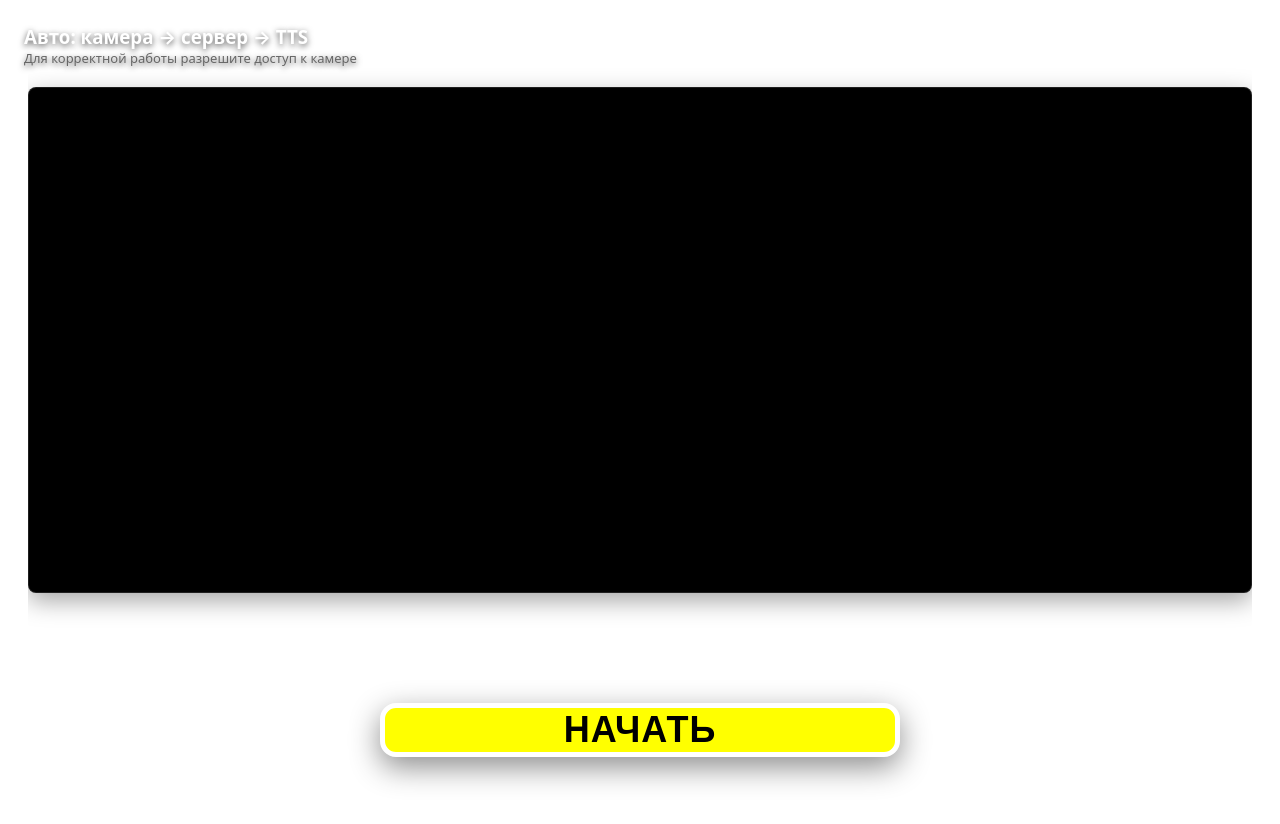
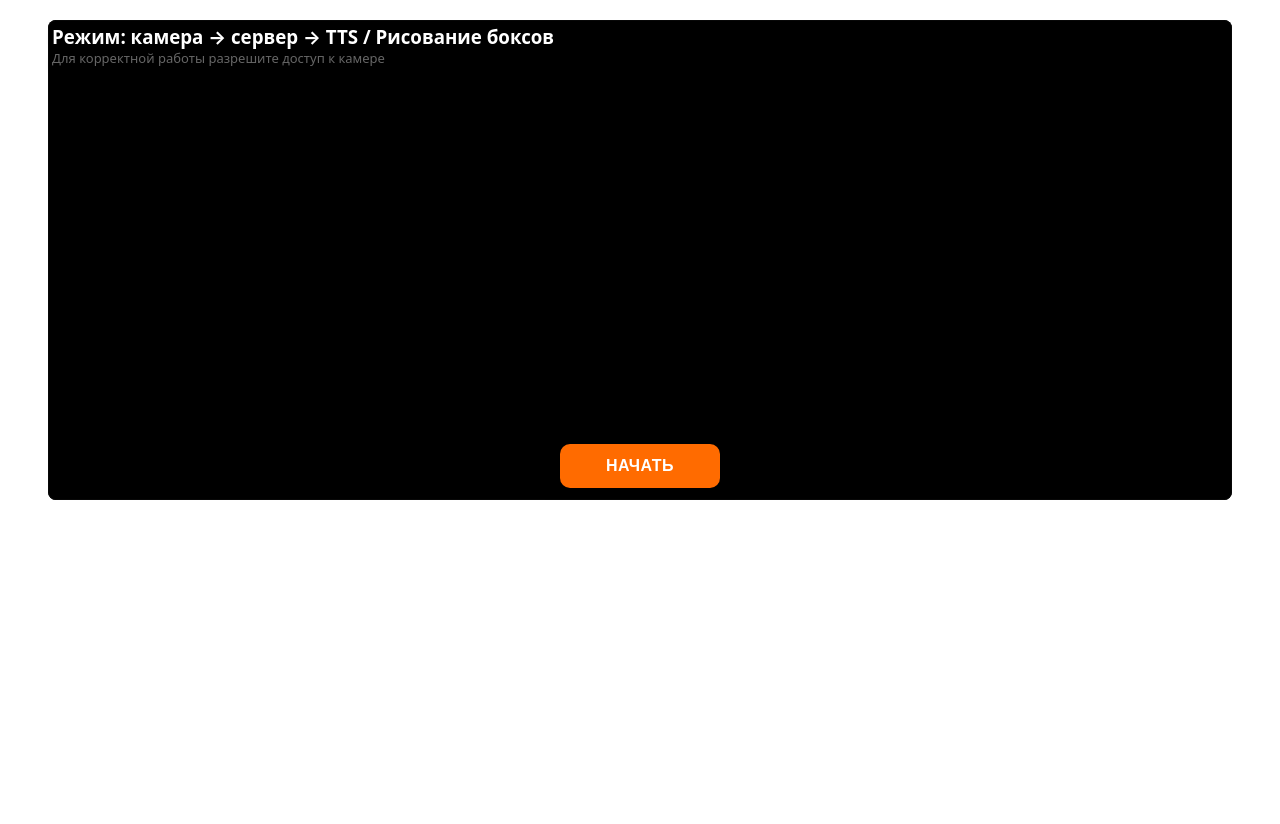
Before and after one commit to vplotnikov16/cv-navigation-assistant, a FastAPI app: page / in a window 1280 px wide. Run offline with FastAPI, Linux system fonts and the light colour scheme.

Commit message:
new: обновление интерфейса и исправление рамок

```diff
--- a/app/static/css/index.css
+++ b/app/static/css/index.css
@@ -1,20 +1,8 @@
-/* layout для камеры + фон + кнопка START */
+/* layout для камеры + кнопка START (обновлённая версия) */
 
-/* фон: размытое видео во весь экран */
-#bg-video {
-  position: fixed;
-  top: 0;
-  left: 0;
-  width: 100vw;
-  height: 100vh;
-  object-fit: cover; /* сохраняет aspect ratio, заполняет экран */
-  filter: blur(14px) brightness(0.9) saturate(0.9);
-  transform: scale(1.03); /* небольшой кроп, чтобы край не был виден при блюре */
-  z-index: 0;
-  pointer-events: none; /* чтобы не мешало кликам */
-}
+/* Убрали фон #bg-video — он больше не используется */
 
-/* основной корневой контейнер страницы (помещается поверх фонового видео) */
+/* основной корневой контейнер страницы (поверх видео) */
 .camera-root {
   position: relative;
   z-index: 1;
@@ -22,100 +10,129 @@
   box-sizing: border-box;
   display: flex;
   flex-direction: column;
-  padding: 16px;
-  gap: 12px;
+  padding: 8px;
+  gap: 8px;
+  align-items: center;
 }
 
-/* Верхняя часть — реальное фото камеры (занимает ~2/3 пространства) */
+/* Контейнер для видео (foreground) — относительно, чтобы overlay и кнопка могли быть абсолютными */
 .camera-foreground {
-  flex: 2 1 0%;
+  position: relative;
+  width: 100%;
+  max-width: 1200px;
+  box-sizing: border-box;
+  background: #000;
+  border-radius: 8px;
+  overflow: hidden;
+  /* видимая высота области, где располагается видео и overlay */
+  height: 60vh;
   display: flex;
   align-items: center;
   justify-content: center;
-  overflow: hidden;
 }
 
-/* Видео в foreground: сохраняем aspect ratio, центрируем, вертикальный формат */
+/* Видео: занимает всю видимую область контейнера, обрезается по краям (cover) */
 #video {
-  max-height: calc(66vh - 24px);
-  width: auto;
-  height: auto;
-  object-fit: contain; /* сохраняет aspect ratio */
   display: block;
-  border: 1px solid rgba(255,255,255,0.12);
-  border-radius: 8px;
-  box-shadow: 0 8px 24px rgba(0,0,0,0.35);
-  z-index: 3;
+  width: 100%;
+  height: 100%;
+  object-fit: cover;   /* важно: видео заполняет контейнер и не оставляет полос */
+  -o-object-fit: cover;
   background: #000;
+  border: none;
+  z-index: 1;
 }
 
-/* Нижняя треть — большая контрастная кнопка */
+/* overlay canvas поверх видео — точно покрывает видимую область */
+#overlay {
+  position: absolute;
+  left: 0;
+  top: 0;
+  width: 100%;
+  height: 100%;
+  pointer-events: none; /* чтобы клики проходили сквозь canvas */
+  z-index: 5;
+}
+
+/* скрытый холст для захвата кадра остаётся невидимым */
+#canvas {
+  display: none;
+}
+
+/* мета-инфо (заголовок) — поверх видео слева сверху */
+.camera-meta {
+  position: absolute;
+  top: 12px;
+  left: 12px;
+  z-index: 10;
+  color: #fff;
+  text-shadow: 0 2px 6px rgba(0,0,0,0.7);
+  pointer-events: none;
+}
+
+/* Кнопка НАЧАТЬ — теперь поверх видео, по центру внизу; ширина ~1/6 viewport */
 .camera-controls {
-  flex: 1 1 0%;
+  position: absolute;
+  left: 50%;
+  bottom: 12px;
+  transform: translateX(-50%);
+  z-index: 12;
   display: flex;
   align-items: center;
   justify-content: center;
-  padding: 10px;
-  box-sizing: border-box;
+  pointer-events: auto; /* кнопка должна получать клики */
 }
 
-/* кнопка НАЧАТЬ */
+/* Уменьшенная старт-кнопка: примерно 1/6 ширины экрана, с ограничениями */
 #start-button {
-  width: min(92%, 520px);
-  height: min(82%, 140px); /* большая кнопка */
-  font-size: 36px;
+  width: min(16.6vw, 160px); /* примерно 1/6 viewport-width, максимум 160px */
+  min-width: 84px;
+  padding: 8px 12px;
+  height: 44px;
+  font-size: 16px;
   font-weight: 700;
-  background: var(--start-btn-bg);
-  color: var(--start-btn-color);
-  border: 5px solid var(--start-btn-border);
-  border-radius: 16px;
-  box-shadow: 0 10px 30px rgba(0,0,0,0.45);
+  border-radius: 10px;
+  border: none;
+  background: #ff6b00;
+  color: white;
+  box-shadow: 0 8px 20px rgba(0,0,0,0.35);
   cursor: pointer;
   display: inline-flex;
   align-items: center;
   justify-content: center;
   text-transform: uppercase;
-  letter-spacing: 1px;
+  letter-spacing: 0.5px;
 }
 
 /* фокус/hover для доступности */
 #start-button:focus {
-  outline: 4px solid #fff;
-  outline-offset: 4px;
+  outline: 3px solid rgba(255,255,255,0.9);
+  outline-offset: 3px;
 }
 
 #start-button:active {
-  transform: translateY(2px);
+  transform: translateY(1px);
 }
 
-/* Скрытый холст для захвата кадра остаётся невидимым */
-#canvas {
-  display: none;
+/* Лог (если откроете) — поверх, но не мешает */
+#log {
+  position: relative;
+  z-index: 10;
 }
 
-/* Мелкие элементы: заголовок и подсказки — делаем видимыми и контрастными */
-.camera-meta {
-  position: absolute;
-  top: 12px;
-  left: 12px;
-  z-index: 4;
-  color: #fff;
-  text-shadow: 0 2px 6px rgba(0,0,0,0.7);
+/* Адаптация для маленьких экранов (телефонов) */
+@media (max-width: 420px) {
+  .camera-foreground { height: 55vh; }
+  #start-button { width: min(20vw, 120px); font-size: 15px; height: 42px; }
 }
 
-/* лог под кнопкой (если нужен) — перекрывать не будет */
-#log {
-  position: relative;
-  z-index: 4;
+/* Если нужно — тонкая рамка вокруг контейнера */
+.camera-foreground::after {
+  content: "";
+  position: absolute;
+  inset: 0;
+  pointer-events: none;
+  border-radius: 8px;
+  box-shadow: inset 0 0 0 1px rgba(255,255,255,0.03);
+  z-index: 2;
 }
-
-/* адаптация для узких экранов (вертикальные телефоны) */
-@media (max-width: 420px) {
-  #start-button {
-    font-size: 28px;
-    height: 110px;
-  }
-  #video {
-    max-height: calc(60vh - 20px);
-  }
-}
--- a/app/static/js/index.js
+++ b/app/static/js/index.js
@@ -1,13 +1,13 @@
 // app/static/js/index.js
-// Универсальный клиент JS: камера, WebSocket, TTS, голосовые команды (robust для Chromium/Safari/desktop/mobile).
+// Универсальный клиент JS: камера, WebSocket, TTS, голосовые команды.
 // Подключается с `defer` — DOM уже готов.
 
 (function () {
   // UI elements
   const logEl = document.getElementById('log');
   const video = document.getElementById('video');         // foreground (clear)
-  const bgVideo = document.getElementById('bg-video');   // background (blurred via CSS)
-  const canvas = document.getElementById('canvas');
+  // const bgVideo = document.getElementById('bg-video'); // removed (not used)
+  const canvas = document.getElementById('canvas');      // hidden capture canvas
   const startBtn = document.getElementById('start-button');
   const voiceBtn = document.getElementById('voice-btn');
   const voiceStatus = document.getElementById('voice-status');
@@ -141,7 +141,6 @@
     });
   }
 
-
   function waitForWsClosed(timeoutMs = 2000) {
     return new Promise((resolve) => {
       try {
@@ -209,7 +208,6 @@ async function ensureWSAlive() {
     }
   }
 
-
   // Camera
   async function startCamera() {
     try {
@@ -240,7 +238,7 @@ async function ensureWSAlive() {
           getUserMedia.call(navigator, { video: true, audio: false }, resolve, reject);
         });
       }
-      // assign stream to both foreground and background videos
+      // assign stream to video
       if (!video) throw new Error('no-video-element');
       try {
         video.srcObject = streamRef;
@@ -250,15 +248,6 @@ async function ensureWSAlive() {
         await video.play().catch(() => {});
       } catch (e) {
         log('[CAM] play foreground error', e);
-      }
-
-      if (bgVideo) {
-        try {
-          bgVideo.srcObject = streamRef;
-          await bgVideo.play().catch(() => {});
-        } catch (e) {
-          log('[CAM] play background error', e);
-        }
       }
 
       readyCam = true;
@@ -294,10 +283,6 @@ async function ensureWSAlive() {
         try { video.pause(); } catch (_) { }
         try { video.srcObject = null; } catch (_) { }
       }
-      if (bgVideo) {
-        try { bgVideo.pause(); } catch (_) { }
-        try { bgVideo.srcObject = null; } catch (_) { }
-      }
       readyCam = false;
       log('[CAM] stopped');
     }
@@ -306,17 +291,32 @@ async function ensureWSAlive() {
   // capture frame => ArrayBuffer
   function captureToArrayBuffer() {
     if (!canvas || !video) return Promise.resolve(null);
-    // adjust canvas size to video dimensions if available
+
+    // ensure sizes are synced: hidden canvas should match video pixels
     try {
-      const w = video.videoWidth || canvas.width || 640;
-      const h = video.videoHeight || canvas.height || 480;
+      // prefer intrinsic video dimensions (actual pixels)
+      const vw = video.videoWidth || 0;
+      const vh = video.videoHeight || 0;
+
+      if (vw && vh) {
+        if (canvas.width !== vw || canvas.height !== vh) {
+          canvas.width = vw;
+          canvas.height = vh;
+        }
+      } else {
+        // fallback to overlay or client size
+        const rect = video.getBoundingClientRect();
+        const w = Math.max(1, Math.round(rect.width));
+        const h = Math.max(1, Math.round(rect.height));
         if (canvas.width !== w || canvas.height !== h) {
           canvas.width = w;
           canvas.height = h;
         }
+      }
     } catch (e) {
-      // ignore
+      // ignore sizing errors
     }
+
     const ctx = canvas.getContext('2d');
     try {
       ctx.drawImage(video, 0, 0, canvas.width, canvas.height);
@@ -533,28 +533,21 @@ async function ensureWSAlive() {
   function handleVoiceCommand(rawText) {
     const text = (rawText || '').toLowerCase().trim();
     // Torch
-    // Заменить существующую ветку "включить камеру" в handleVoiceCommand на этот код:
     if (text.includes('включить камеру') || text.includes('включи камеру') || text.includes('старт камера')) {
-      // Попробуем запустить камеру, а затем — если нужно — восстановить WS и подхватить цикл отправки.
       startCamera()
         .then(async () => {
           log('[VOICE] startCamera OK via voice');
 
-          // Сбрасываем awaitingResponse на всякий случай — чтобы не застрял цикл отправки.
           awaitingResponse = false;
 
-          // Убедиться что WS жив/восстановлен.
           try {
             await ensureWSAlive();
             log('[VOICE] WS ensured after camera start');
           } catch (e) {
             log('[VOICE] Не удалось восстановить WS после старта камеры:', e);
-            // Сообщаем пользователю голосом, но всё равно попытаемся отправить кадр (WS восстановить не удалось).
             speakTTS('Камера включена, но соединение с сервером не установлено');
-            // Даже если WS отсутствует — запланируем попытку отправки, createAndAwaitWS внутри sendOneIfReady попытается восстановить.
           }
 
-          // Подтолкнём цикл отправки кадра (нежёсткая задержка чтобы дать браузеру время).
           scheduleNextCapture(100);
 
           speakTTS('Камера включена');
@@ -572,7 +565,6 @@ async function ensureWSAlive() {
       return;
     }
 
-
     if (text.includes('выключи фонарик') || text.includes('выключить фонарик') || text.includes('фонарик выключи')) {
       enableTorch(false);
       speakTTS('Фонарик выключаю');
@@ -581,7 +573,6 @@ async function ensureWSAlive() {
 
     // Camera stop/start
     if (text.includes('стоп камера') || text.includes('останови камеру') || text.includes('выключи камеру')) {
-      // stop camera but keep app running
       stopCamera();
       speakTTS('Камера остановлена');
       return;
@@ -592,7 +583,6 @@ async function ensureWSAlive() {
     }
 
     if (text === 'стоп') {
-      // stop entire app
       stopAll();
       speakTTS('Остановлено');
       return;
@@ -601,17 +591,7 @@ async function ensureWSAlive() {
     log('[VOICE] команда не распознана:', text);
   }
 
-  function speakTTS(text) {
-    try {
-      window.speechSynthesis.cancel();
-      const u = new SpeechSynthesisUtterance(text);
-      u.lang = 'ru-RU';
-      window.speechSynthesis.speak(u);
-    } catch (e) {
-      log('[TTS] speak error', e);
-    }
-  }
-
+  // TTS queue — enqueue version (keep only this)
   function speakNextTTS() {
     if (!pendingTTS) return;
     const textToSpeak = pendingTTS;
@@ -643,7 +623,7 @@ async function ensureWSAlive() {
     }
   }
 
-    // Старый speakTTS заменяем на enqueue-версию
+  // Enqueue speakTTS (public)
   function speakTTS(text) {
     if (!text || typeof text !== 'string' || text.trim().length === 0) return;
     pendingTTS = text.trim();
@@ -723,7 +703,6 @@ async function ensureWSAlive() {
     try {
       // cancel TTS and recognition
       try { window.speechSynthesis.cancel(); } catch(_) {}
-      try { window.speechSynthesis.cancel(); } catch(_) {}
       pendingTTS = null;
       currentUtterance = null;
       try { if (recognition && recognizing) recognition.stop(); } catch (_) {}
@@ -733,6 +712,7 @@ async function ensureWSAlive() {
       readyWS = false;
       // stop camera
       stopCamera();
+      // clear overlay
       clearOverlay();
       // stop recognition fully
       stopRecognition().catch(() => {});
@@ -754,17 +734,35 @@ async function ensureWSAlive() {
     }
   }
 
+  // Sync overlay size so canvas covers exact visible video area and internal pixel size matches video stream
   function syncOverlaySize() {
     if (!overlay || !video) return;
-      const w = video.videoWidth || video.clientWidth || 640;
-      const h = video.videoHeight || video.clientHeight || 480;
-      if (overlay.width !== w || overlay.height !== h) {
-        overlay.width = w;
-        overlay.height = h;
+
+    // get visible rect (CSS pixels)
+    const rect = video.getBoundingClientRect();
+    const cssW = Math.max(1, Math.round(rect.width));
+    const cssH = Math.max(1, Math.round(rect.height));
+
+    // set CSS size so overlay covers same visible area
+    overlay.style.width = cssW + 'px';
+    overlay.style.height = cssH + 'px';
+
+    // set internal pixel buffer to actual video pixel size if available (better precision)
+    const vidW = video.videoWidth || 0;
+    const vidH = video.videoHeight || 0;
+
+    if (vidW && vidH) {
+      if (overlay.width !== vidW || overlay.height !== vidH) {
+        overlay.width = vidW;
+        overlay.height = vidH;
       }
-      // CSS размеры под текущий элемент video (чтобы canvas покрывал видимую область)
-      overlay.style.width = (video.clientWidth || w) + "px";
-      overlay.style.height = (video.clientHeight || (overlay.style.width && (h / w) * parseFloat(overlay.style.width))) + "px";
+    } else {
+      // fallback: match CSS size (approx)
+      if (overlay.width !== cssW || overlay.height !== cssH) {
+        overlay.width = cssW;
+        overlay.height = cssH;
+      }
+    }
   }
 
   function drawDetectionsOnOverlay(detections) {
@@ -787,11 +785,19 @@ async function ensureWSAlive() {
         const box = det.bbox_norm || det.bbox || null;
         if (!box) return;
         // bbox_norm: [nx1, ny1, nx2, ny2]
-        const nx1 = box[0], ny1 = box[1], nx2 = box[2], ny2 = box[3];
-        const x1 = Math.round(nx1 * W);
-        const y1 = Math.round(ny1 * H);
-        const x2 = Math.round(nx2 * W);
-        const y2 = Math.round(ny2 * H);
+        const nx1 = Number(box[0]), ny1 = Number(box[1]), nx2 = Number(box[2]), ny2 = Number(box[3]);
+        if (![nx1, ny1, nx2, ny2].every(v => isFinite(v))) return;
+
+        // clamp 0..1
+        const cx1 = Math.min(1, Math.max(0, nx1));
+        const cy1 = Math.min(1, Math.max(0, ny1));
+        const cx2 = Math.min(1, Math.max(0, nx2));
+        const cy2 = Math.min(1, Math.max(0, ny2));
+
+        const x1 = Math.round(cx1 * W);
+        const y1 = Math.round(cy1 * H);
+        const x2 = Math.round(cx2 * W);
+        const y2 = Math.round(cy2 * H);
         const bw = Math.max(2, x2 - x1);
         const bh = Math.max(2, y2 - y1);
 
@@ -806,11 +812,10 @@ async function ensureWSAlive() {
         overlayCtx.strokeRect(x1, y1, bw, bh);
 
         // подпись: класс + проценты + расстояние
-        let label = det.class || '';
+        let label = det.class || det.object || '';
         if (typeof det.confidence === 'number') {
           label += ' ' + Math.round(det.confidence * 100) + '%';
         } else if (det.confidence) {
-          // если уже в 0..1 от сервера
           const c = Number(det.confidence);
           if (!isNaN(c)) label += ' ' + Math.round(c * 100) + '%';
         }
@@ -825,8 +830,8 @@ async function ensureWSAlive() {
 
         let textX = x1 + 3;
         let textY = y1 - th - 4;
-        let bgX = x1 - padding/2;
-        let bgY = y1 - th - padding/2;
+        let bgX = x1 - padding / 2;
+        let bgY = y1 - th - padding / 2;
 
         if (textY < 0) {
           // рисуем надпись внутри рамки сверху
@@ -835,7 +840,7 @@ async function ensureWSAlive() {
         }
 
         overlayCtx.fillStyle = 'rgba(0,0,0,0.6)';
-        overlayCtx.fillRect(bgX, bgY, tw + padding, th + padding/2);
+        overlayCtx.fillRect(bgX, bgY, tw + padding, th + padding / 2);
         overlayCtx.fillStyle = 'white';
         overlayCtx.fillText(label, textX, textY);
       } catch (e) {
@@ -844,14 +849,10 @@ async function ensureWSAlive() {
     });
   }
 
-
   function clearOverlay() {
     if (!overlayCtx || !overlay) return;
     overlayCtx.clearRect(0, 0, overlay.width, overlay.height);
   }
-
-
-
 
   // Wire UI
   if (startBtn) {
@@ -893,6 +894,8 @@ async function ensureWSAlive() {
     stopCamera,
     enableTorch,
     toggleRecognition,
+    clearOverlay,
+    syncOverlaySize,
     getState: () => ({ running, readyCam, readyWS, awaitingResponse, streamRefExists: !!streamRef, torchOn, recognizing })
   };
 
--- a/app/templates/index.html
+++ b/app/templates/index.html
@@ -4,34 +4,113 @@
 
 {% block extra_css %}
 <link rel="stylesheet" href="{{ url_for('static', path='css/index.css') }}">
+<style>
+/* Локальные правки для страницы камеры, чтобы гарантированно покрыть видео и overlay */
+.camera-root {
+  max-width: 1200px;
+  margin: 0 auto;
+  padding: 8px;
+  box-sizing: border-box;
+}
+
+/* контейнер для видео — займёт всю доступную ширину внутри camera-root */
+.camera-foreground {
+  position: relative;
+  width: 100%;
+  /* высота рассчитывается как 2/3 от ширины экрана контейнера (обычно приятное соотношение) */
+  /* но мы сделаем видео cover, чтобы оно заполняло область и не было полос */
+  background: #000;
+  overflow: hidden;
+  border-radius: 8px;
+}
+
+/* видео занимает всю видимую область контейнера и обрезается (object-fit: cover) */
+#video {
+  display: block;
+  width: 100%;
+  height: 60vh;             /* видимая область: 60% высоты viewport — можно менять */
+  object-fit: cover;        /* важно: чтобы видео занимало всю область и не искажалось */
+  -o-object-fit: cover;
+}
+
+/* overlay занимает точно ту же область (абсолютно позиционированный canvas) */
+#overlay {
+  position: absolute;
+  left: 0;
+  top: 0;
+  width: 100%;
+  height: 60vh;             /* совпадает с #video по высоте в CSS */
+  pointer-events: none;     /* чтобы не блокировать клики */
+}
+
+/* скрытый canvas для захвата кадров остаётся в DOM и не мешает */
+#canvas { display:none; }
+
+/* Большая кнопка теперь поверх видео, по центру внизу */
+.camera-controls {
+  position: absolute;
+  left: 50%;
+  transform: translateX(-50%);
+  bottom: 12px;
+  z-index: 30;
+  display: flex;
+  align-items: center;
+  justify-content: center;
+}
+
+/* Уменьшенная кнопка: примерно 1/6 ширины экрана (в пределах camera-root) */
+#start-button {
+  width: calc(100vw / 6);
+  max-width: 160px;
+  min-width: 96px;
+  padding: 10px 12px;
+  font-size: 16px;
+  font-weight: 600;
+  border-radius: 10px;
+  border: none;
+  background: #ff6b00;
+  color: white;
+  box-shadow: 0 6px 18px rgba(0,0,0,0.35);
+  cursor: pointer;
+}
+
+/* Мета-информация (заголовок) располагаем над видео, небольшие отступы */
+.camera-meta {
+  margin-bottom: 8px;
+  text-align: left;
+}
+
+/* Адаптация для маленьких экранов: делаем кнопку чуть больше и видео выше */
+@media (max-width: 600px) {
+  #video, #overlay { height: 55vh; }
+  #start-button { width: calc(100vw / 5); font-size: 15px; }
+}
+</style>
 {% endblock %}
 
 {% block content %}
 
-<!-- Фоновое размытое видео во весь экран -->
-<video id="bg-video" autoplay playsinline muted></video>
-
 <div class="camera-root app-content" role="application" aria-label="Камера приложение">
-  <div class="camera-meta">
-    <h3 style="margin:0">Авто: камера → сервер → TTS</h3>
+  <div class="camera-meta" aria-hidden="false">
+    <h3 style="margin:0">Режим: камера → сервер → TTS / Рисование боксов</h3>
     <div class="muted">Для корректной работы разрешите доступ к камере</div>
   </div>
 
-  <!-- верхние 2/3 — реальное изображение камеры, центрировано -->
-  <div class="camera-foreground" aria-hidden="false" style="position:relative">
-    <video id="video" width="640" height="480" autoplay playsinline muted style="display:block; width:100%; height:auto;"></video>
+  <!-- Контейнер видео + overlay -->
+  <div class="camera-foreground" aria-hidden="false">
+    <!-- foreground видео — теперь занимает всю видимую область -->
+    <video id="video" autoplay playsinline muted></video>
 
     <!-- overlay canvas поверх видео для рисования рамок -->
-    <canvas id="overlay" width="640" height="480"
-            style="position:absolute; left:0; top:0; width:100%; height:100%; pointer-events:none;"></canvas>
+    <canvas id="overlay" width="640" height="480" aria-hidden="true"></canvas>
 
     <!-- холст для захвата кадров остаётся, скрыт -->
     <canvas id="canvas" width="640" height="480" style="display:none"></canvas>
-  </div>
 
-  <!-- нижняя 1/3 — большая контрастная кнопка -->
-  <div class="camera-controls">
-    <button id="start-button" type="button" aria-label="Начать" role="button">НАЧАТЬ</button>
+    <!-- кнопка поверх видео (уменьшенная) -->
+    <div class="camera-controls" aria-hidden="false">
+      <button id="start-button" type="button" aria-label="Начать" role="button">НАЧАТЬ</button>
+    </div>
   </div>
 
   <!-- вспомогательные элементы: голосовая кнопка и статус (скроются под кнопкой на маленьких экранах) -->
```
Also changed, not shown: app/routes/ws.py (+73 -24 lines). Lines whose indentation alone changed are shown as unchanged.
